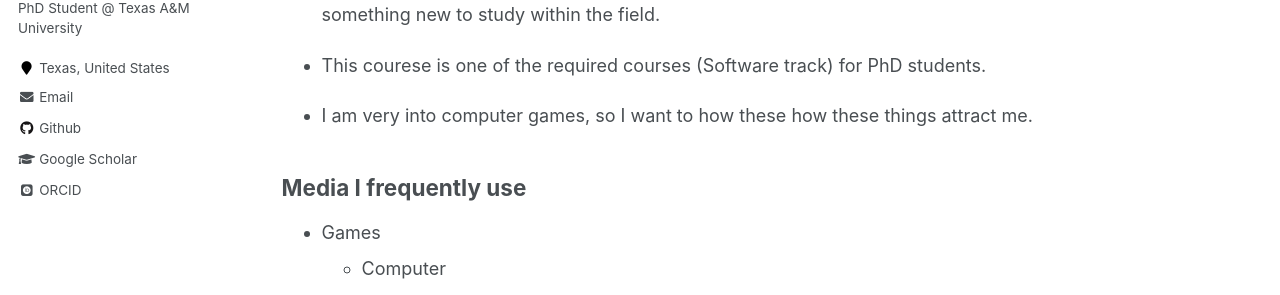
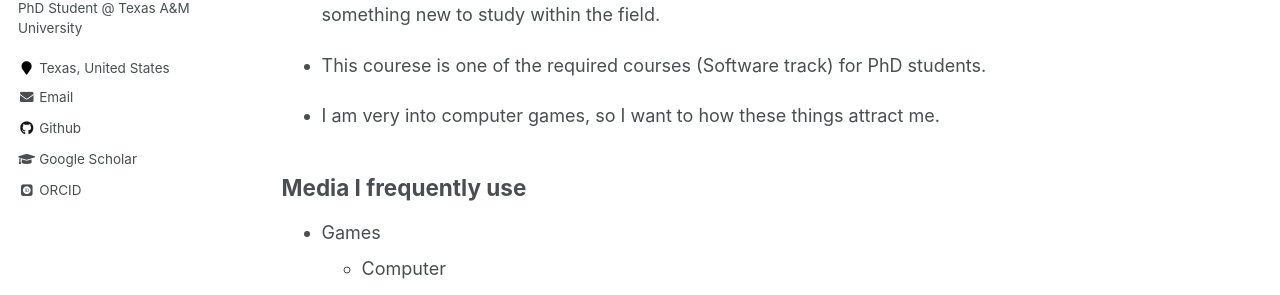
Before and after one commit to ShuoXing98/shuoxing98.github.io, a Jekyll site: the page built from _pages/misc.md, in a window 1280 px wide and 900 px high. Shown: the part 334-629 px from the top of the window. Built offline with Jekyll 4.4.1, drawn with Linux system fonts in a browser that asks for light colours; some web fonts are replaced; comment, search, counter and statistics services are not loaded.

Commit message:
intial update for HW1 of csce656

```diff
--- a/_pages/misc.md
+++ b/_pages/misc.md
@@ -15,7 +15,7 @@ This page is for my Homework 1 of the course [CSCE 656: Computers and New Media]
 
 * This courese is one of the required courses (Software track) for PhD students.
 
-* I am very into computer games, so I want to how these how these things attract me.
+* I am very into computer games, so I want to how these things attract me.
 
 ## Media I frequently use
 
```
